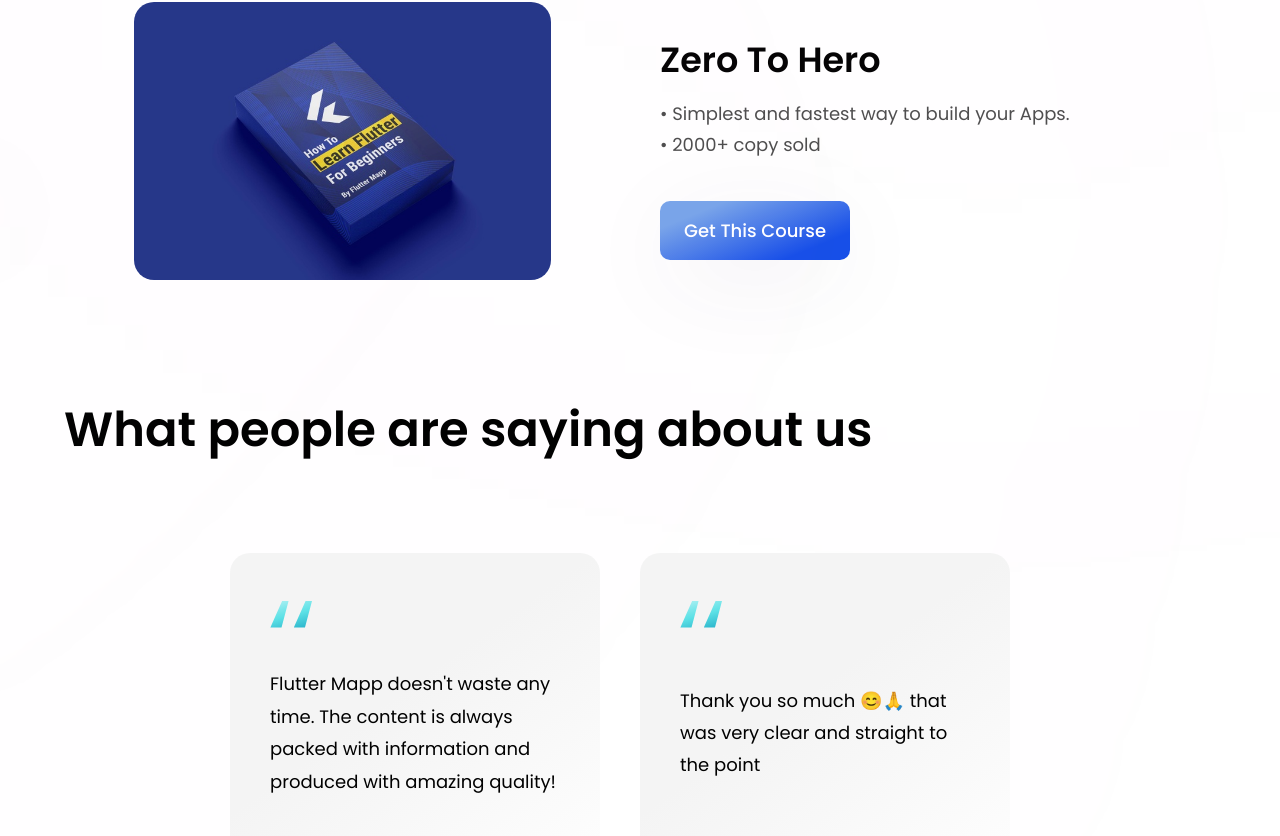
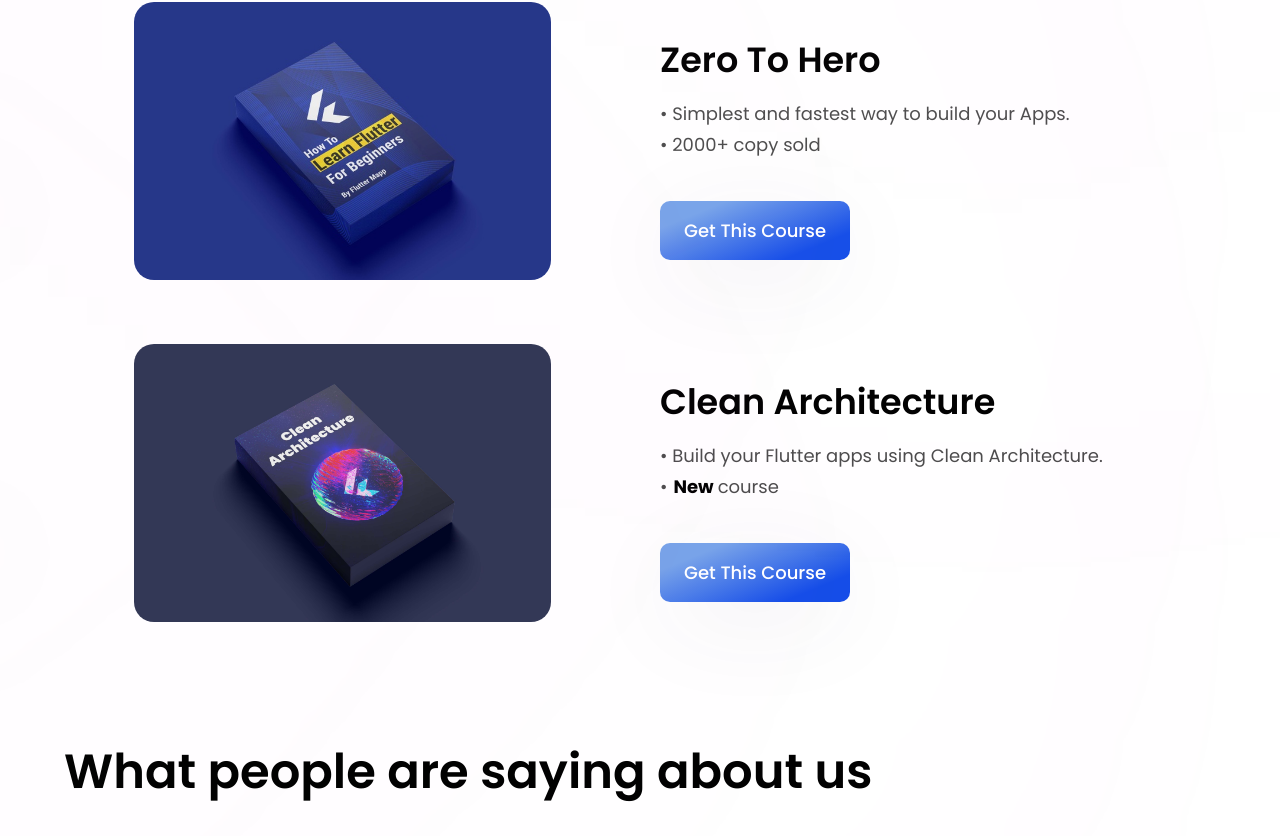
Before and after one commit to fluttermapp/fluttermapp.github.io, a React (Create React App) app: page / in a window 1280 px wide. Shown: the part 961-1797 px from the top of the page. Built offline with nearby package versions, Linux system fonts and the light colour scheme.

Commit message:
Clean architecture

```diff
--- a/src/assets/index.js
+++ b/src/assets/index.js
@@ -1,5 +1,5 @@
 import zeroToHeroTn from "./zero_to_hero_tn.jpg";
-import pro from "./pro.jpg";
+import cleanArchitecture from "./clean_architecture.jpg";
 import dropbox from "./dropbox.png";
 import logo from "./logo.png";
 import quotes from "./quotes.svg";
@@ -24,7 +24,7 @@
 
 export {
   zeroToHeroTn,
-  pro,
+  cleanArchitecture,
   dropbox,
   logo,
   quotes,
--- /dev/null
+++ b/src/components/CleanArchitecture.jsx
@@ -0,0 +1,41 @@
+import { cleanArchitecture } from "../assets";
+import styles, { layout } from "../style";
+import Button from "./Button";
+
+const Pro = () => (
+  <section className={layout.sectionReverse}>
+    <div className={layout.sectionImgReverse}>
+      <img src={cleanArchitecture} alt="cleanArchitecture" className="w-[75%] h-[100%] relative z-[5] rounded-[20px]" />
+      {/*  style={{ opacity: 0.3 }}  */}
+      {/* gradient start */}
+      <div className="absolute z-[3] -left-1/2 top-0 w-[50%] h-[50%] rounded-full white__gradient" />
+      <div className="absolute z-[0] w-[50%] h-[50%] -left-1/2 bottom-0 rounded-full pink__gradient" />
+      {/* gradient end */}
+    </div>
+
+    <div className={layout.sectionInfoStart}>
+      <h2 className={styles.heading3}>
+        Clean {/*<br className="sm:block hidden" />*/} Architecture
+      </h2>
+      <p className={`${styles.paragraph} max-w-[470px] mt-0`}>
+        • Build your Flutter apps using Clean Architecture.
+      </p>
+      <section className={`flex justify-center items-center`}>
+        <p className={`${styles.paragraph} max-w-[470px] mr-1.5`}>
+          •
+        </p>
+        <p className="font-poppins font-bold text-[18px] leading-[30.8px] mr-1">
+          {"New"}
+        </p>
+        <p className={`${styles.paragraph} max-w-[470px] mr-1.5`}>
+          course
+        </p>
+      </section>
+      <div className="flex flex-row flex-wrap sm:mt-0 mt-6">
+        <Button styles={`mt-10`} label='Get This Course' url="https://courses.fluttermapp.com/p/clean-architecture" />
+      </div>
+    </div>
+  </section>
+);
+
+export default Pro;
--- a/src/components/Pro.jsx
+++ /dev/null
@@ -1,31 +0,0 @@
-import { pro } from "../assets";
-import styles, { layout } from "../style";
-import Button from "./Button";
-
-const Pro = () => (
-  <section className={layout.sectionReverse}>
-    <div className={layout.sectionImgReverse}>
-      <img src={pro} alt="pro" className="w-[75%] h-[100%] relative z-[5] rounded-[20px]" style={{ opacity: 0.3 }} />
-
-      {/* gradient start */}
-      <div className="absolute z-[3] -left-1/2 top-0 w-[50%] h-[50%] rounded-full white__gradient" />
-      <div className="absolute z-[0] w-[50%] h-[50%] -left-1/2 bottom-0 rounded-full pink__gradient" />
-      {/* gradient end */}
-    </div>
-
-    <div className={layout.sectionInfoStart}>
-      <h2 className={styles.heading3}>
-        Flutter {/*<br className="sm:block hidden" />*/} Pro
-      </h2>
-      <p className={`${styles.paragraph} max-w-[470px] mt-5`}>
-        Clean Architecture & More
-      </p>
-
-      <div className="flex flex-row flex-wrap sm:mt-10 mt-6">
-        <Button styles={`mt-10`} label='Available Soon' />
-      </div>
-    </div>
-  </section>
-);
-
-export default Pro;
--- a/src/components/ZeroToHero.jsx
+++ b/src/components/ZeroToHero.jsx
@@ -24,7 +24,7 @@
         • 2000+ copy sold
       </p>
       <div className="flex flex-row flex-wrap sm:mt-0 mt-6">
-        <Button styles={`mt-10`} label='Get This Course' url="https://sso.teachable.com/secure/1086263/checkout/4306355/flutter-for-beginners?coupon_code=OFF50" />
+        <Button styles={`mt-10`} label='Get This Course' url="https://courses.fluttermapp.com/p/flutter-for-beginners" />
       </div>
 
 
--- a/src/components/index.js
+++ b/src/components/index.js
@@ -2,7 +2,7 @@
 import NavbarOther from "./NavbarOther";
 import ZeroToHero from "./ZeroToHero";
 import FreeItem from "./FreeItem";
-import Pro from "./Pro";
+import CleanArchitecture from "./CleanArchitecture";
 import Why from "./Why";
 import Clients from "./Clients";
 import CTA from "./CTA";
@@ -18,7 +18,7 @@
   NavbarOther,
   ZeroToHero,
   FreeItem,
-  Pro,
+  CleanArchitecture,
   Why,
   Clients,
   CTA,
--- a/src/index.css
+++ b/src/index.css
@@ -14,9 +14,9 @@
       #f4f4f4 40.00%,
       #ffffff 95.00%);
   --white-reverse-gradient: linear-gradient(144.39deg,
-
       #ffffff 40.00%,
       #f4f4f4 95.00%);
+
   --grey-gradient: linear-gradient(144.39deg,
       #bebebe 20.00%,
       #949494 80.00%);
@@ -29,12 +29,12 @@
 
 .text-gradient {
   background: radial-gradient(64.18% 64.18% at 71.16% 35.69%,
-      #77a4e9 20.00%,
+      #5a94eb 20.00%,
       #154de8 80.00%);
   -webkit-background-clip: text;
   -webkit-text-fill-color: transparent;
   background-clip: text;
-  text-fill-color: transparent;
+  /*text-fill-color: transparent;*/
 }
 
 .bg-blue-gradient {
--- a/src/pages/Home.jsx
+++ b/src/pages/Home.jsx
@@ -1,5 +1,5 @@
 import styles from "../style";
-import { ZeroToHero, Why, Pro, Clients, CTA, Footer, Navbar, Stats, Testimonials, Banner } from "../components";
+import { ZeroToHero, Why, CleanArchitecture, Clients, CTA, Footer, Navbar, Stats, Testimonials, Banner } from "../components";
 
 export default function Home() {
     return (
@@ -21,7 +21,7 @@
                     <Stats />
                     <Why />
                     <ZeroToHero />
-                     {/*<Pro />*/}
+                    <CleanArchitecture />
                     <Testimonials />
                     {/*<Clients />*/}
                     <CTA />
```
Also changed, not shown: src/assets/clean_architecture.jpg (added).
